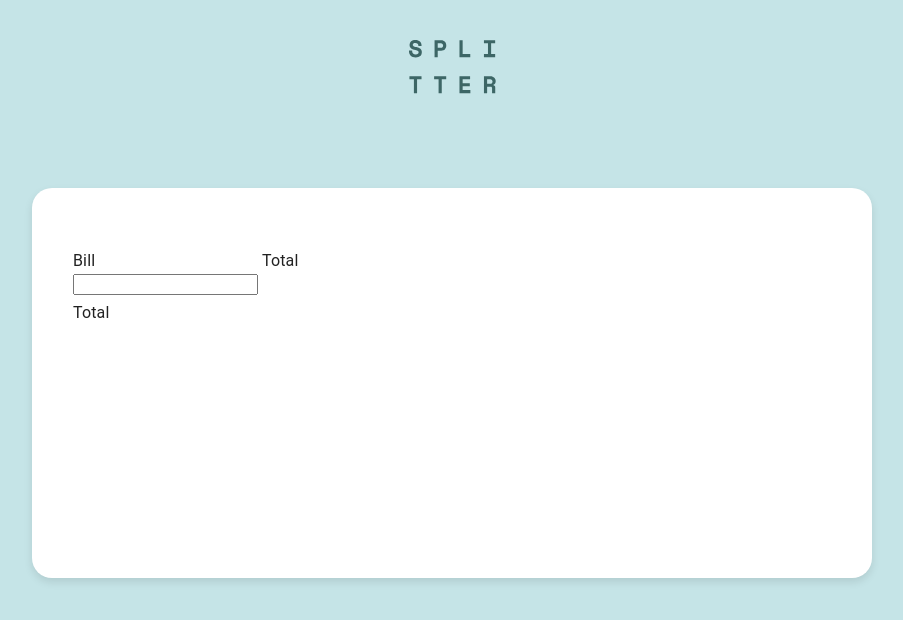
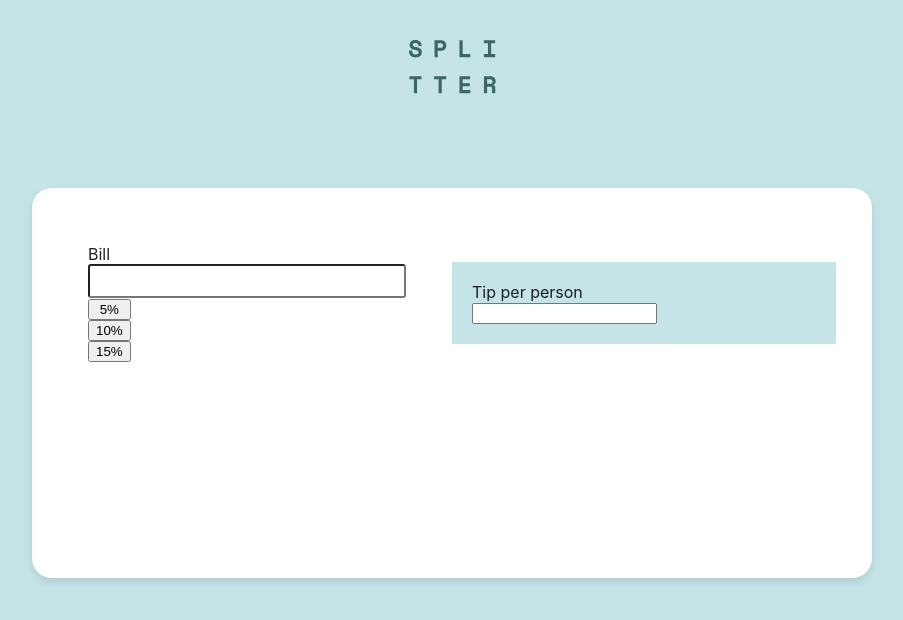
Before and after one commit to deepj98/Tip_calculator, a React (Create React App) app in the folder frontend/: page / in a window 1280 px wide. Shown: the top 620 px of the page, without its empty margins (188-1091 px from the left). Built offline with nearby package versions, Linux system fonts and the light colour scheme.

Commit message:
Restructured layout

```diff
--- a/frontend/src/components/dashboard.js
+++ b/frontend/src/components/dashboard.js
@@ -1,9 +1,10 @@
 import React from 'react';
 import Card from '@mui/material/Card';
 import CardContent from '@mui/material/CardContent';
-import Typography from '@mui/material/Typography';
-import { CardHeader } from '@mui/material';
+// import Typography from '@mui/material/Typography';
+// import { CardHeader, FormGroup } from '@mui/material';
 import splitwiser_logo from '/Users/deepshah/Deep_documents/TipApp/frontend/src/assets/splitwiser_logo.svg'
+// import { Grid } from '@mui/material';
 
 const Dashboard = () => (
     <div style={styles.container}>
@@ -16,33 +17,26 @@
         <Card style={styles.Card}>
 
             <CardContent>
-                <table style={styles.contentTable}>
+                <form style={styles.form} >
 
-                <div style={styles.leftColumn}>
-                    <tr>
-                        <td>
-                                <Typography>Bill</Typography>
-                                <input type='text'></input>
-                        </td>
-                        <td style={styles.rightColumn}>
-                            <Typography>Total</Typography>
+                    <div style={styles.leftContent}>
+                        <label style={{display: 'block'}} htmlFor='billValue'>Bill</label>
+                        <input style={styles.leftInput} type='number' id='billValue' />
 
+                        <div style={styles.leftButtonGrid}>
+                            <button>5%</button>
+                            <button>10%</button>
+                            <button>15%</button>
 
-                        </td>
-                    </tr>
+                        </div>
                     </div>
 
-                    <div style={styles.rightColumn}>
-                    <tr>
-                        <td>
-                            <Typography>Total</Typography>
-
-
-                        </td>
-                    </tr>
+                    <div style={styles.rightContent}>
+                        <label style={{display: 'block'}} htmlFor='calcTipPP'>Tip per person</label>
+                        <input type='text' id='calcTipPP' readOnly />
                     </div>
 
-                </table>
+                </form>
 
             </CardContent>
 
@@ -57,20 +51,16 @@
 
 const styles = {
     container: {
-        // display: 'flex',
         backgroundColor: '#C5E4E7',
         justifyContent: 'center',
         alignItems: 'center',
         textAlign: 'center',
         height: '100vh',
-
-
     },
 
     Logo:{
         display: 'inline-block',
         margin: '40px auto',
-
     },
 
 
@@ -84,23 +74,45 @@
         borderRadius: '20px',
     },
 
-    cardcontent: {
-    },
+   form: {
+    display: 'flex',
+    flexDirection:'columns',
+    alignItems: 'center',
 
-    contentTable: {
-        width: '100%',
-        marginTop: '20px',
-    },
+   },
 
-    leftColumn:{
-        height:'100%',
-        textAlign: 'left',
-    },
-    rightColumn:{
-        textAlign: 'right',
-    }
+    leftContent: {
+    padding:'20px',
+    width: '100%',
+    textAlign: 'left',
+   },
+   leftInput:{
+    textAlign: 'right',
+    width:'90%',
+    borderRadius:'3px',
+    fontSize:'24px'
+   },
+
+   leftButtonGrid:{
+    display: 'inline-grid',
+    flexDirection: 'rows',
+
+
+
+   },
+
+   rightContent: {
+    padding:'20px',
+    width: '100%',
+    textAlign: 'left',
+    backgroundColor: '#C5E4E7'
+   },
+   rightInput:{
+
+
+   },
+
 
 }
 
-
 export default Dashboard;
```
